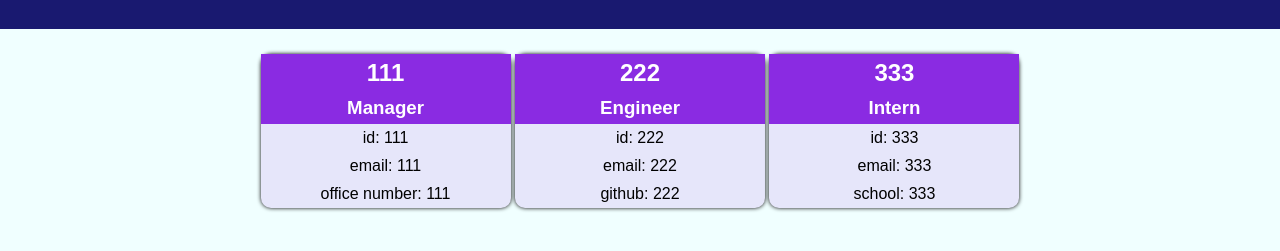
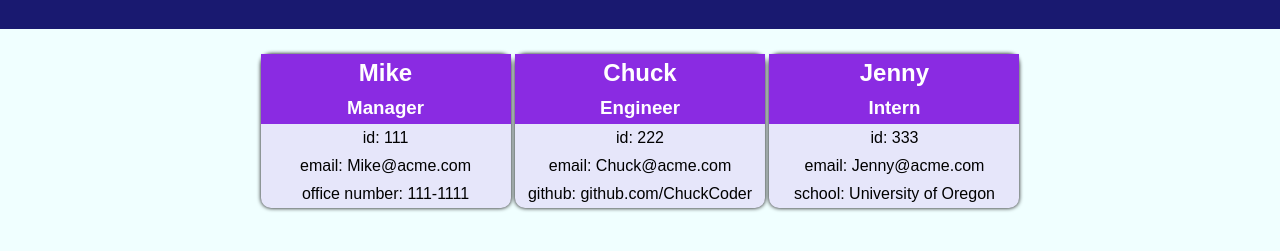
Before and after one commit to ALEX00100alex/TemplateEngine, a website: page output/team.html in a window 1280 px wide. Shown: the part 71-322 px from the top of the page. Drawn offline with Linux system fonts and the light colour scheme.

Commit message:
Finished README

```diff
--- a/output/team.html
+++ b/output/team.html
@@ -18,27 +18,27 @@
 <main>
 
         <section>
-        <h2>111</h2>
+        <h2>Mike</h2>
         <h3>Manager</h3>
         <p>id: 111</p>
-        <p>email: 111</p>
-        <p>office number: 111</p>
+        <p>email: Mike@acme.com</p>
+        <p>office number: 111-1111</p>
         </section>
 
         <section>
-        <h2>222</h2>
+        <h2>Chuck</h2>
         <h3>Engineer</h3>
         <p>id: 222</p>
-        <p>email: 222</p>
-        <p>github: 222</p>
+        <p>email: Chuck@acme.com</p>
+        <p>github: github.com/ChuckCoder</p>
         </section>
 
         <section>
-        <h2>333</h2>
+        <h2>Jenny</h2>
         <h3>Intern</h3>
         <p>id: 333</p>
-        <p>email: 333</p>
-        <p>school: 333</p>
+        <p>email: Jenny@acme.com</p>
+        <p>school: University of Oregon</p>
         </section>
 
     </main>
```
Also changed, not shown: README.md.
